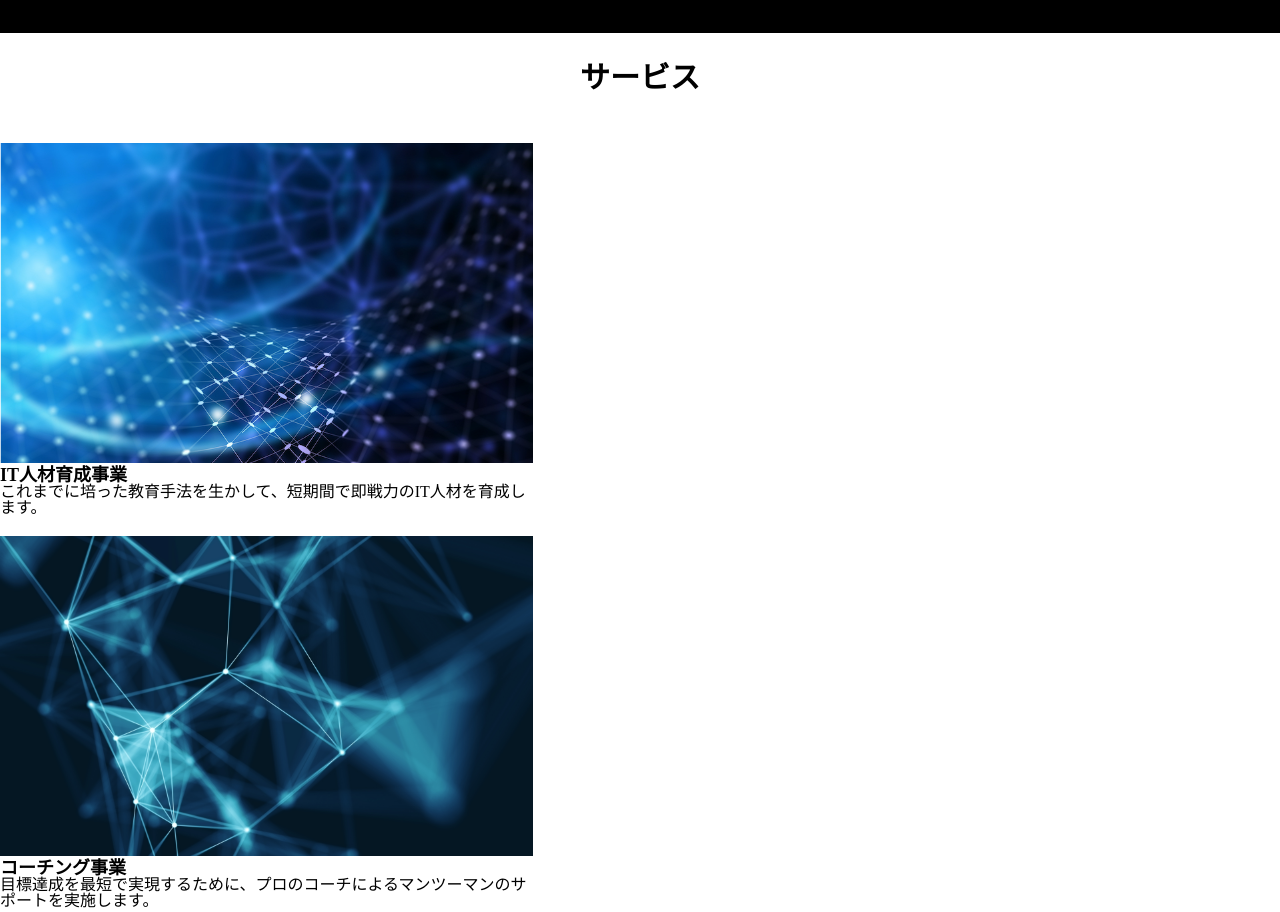
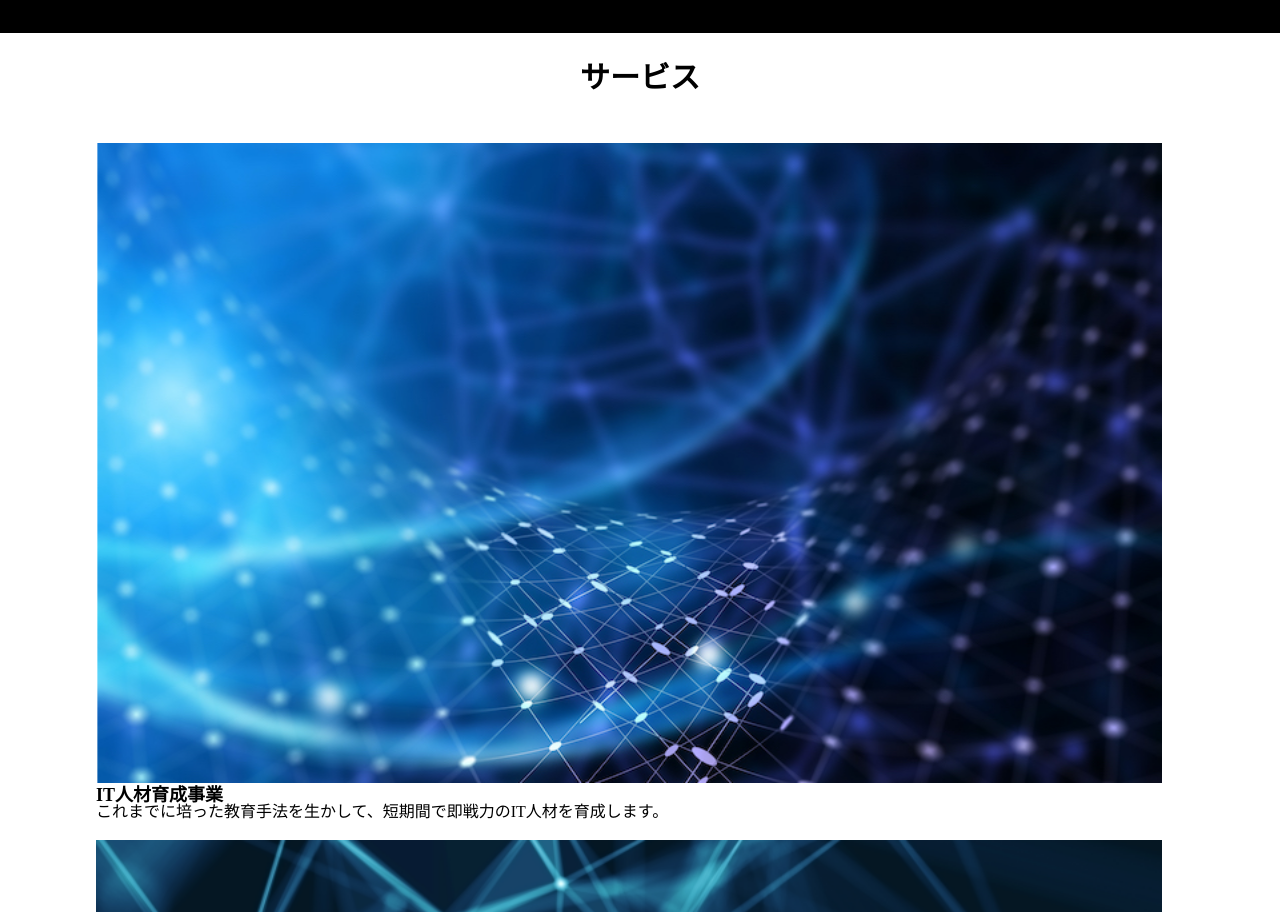
Before and after one commit to DaisukeShigematsu/20220304shigematsu, a plain HTML site: page html/index.html in a window 1280 px wide. Shown: the part 740-1652 px from the top of the page. Drawn offline with Linux system fonts and the light colour scheme; files whose address does not match are found by name.

Commit message:
first commit

```diff
--- a/CSS/index.css
+++ b/CSS/index.css
@@ -110,29 +110,25 @@ a {
   padding: 10px;
   margin: 20px;
 }
-.top_service_list {
+
+.top_service_inner {
+  width: 85%;
+  margin: 0 auto;
+}
+
+.service_content_wrap {
   display: flex;
   flex-wrap: wrap;
   align-items: center;
 }
 
 .service_content {
-  width: 49%;
-  display: block;
   margin-top: 20px;
   margin-right: calc(100% - (49% * 2));
 }
 
 .service_content_wrap img {
   width: 100%;
-}
-
-.service_content_wrap {
-  width: 85%;
-  height: auto;
-  display: flex;
-  flex-wrap: wrap;
-  align-items: center;
 }
 
 .service_detail {
--- a/html/index.html
+++ b/html/index.html
@@ -55,7 +55,7 @@
 
     <div class="top_service wrap ptb-m">
       <h2 class="top_service_ttl  ttl">サービス</h2>
-      <div class="top_service_list">
+      <div class="top_service_inner">
         <div class="service_content_wrap">
           <section class="service_content">
             <img src="../img/service1.png" alt="">
@@ -85,8 +85,8 @@
               <p class="service_text">人々の生活をよりよいものに変革するために様々なデジタル技術を活用し、革新的なソリューションやサービスを生み出します。</p>
             </div>
           </section>
-        </div>
       </div>
+    </div>
         <div class="service_link_btn" alt="">サービス一覧をみる</div>
     </div>
 
```
Also changed, not shown: 1 other file.
